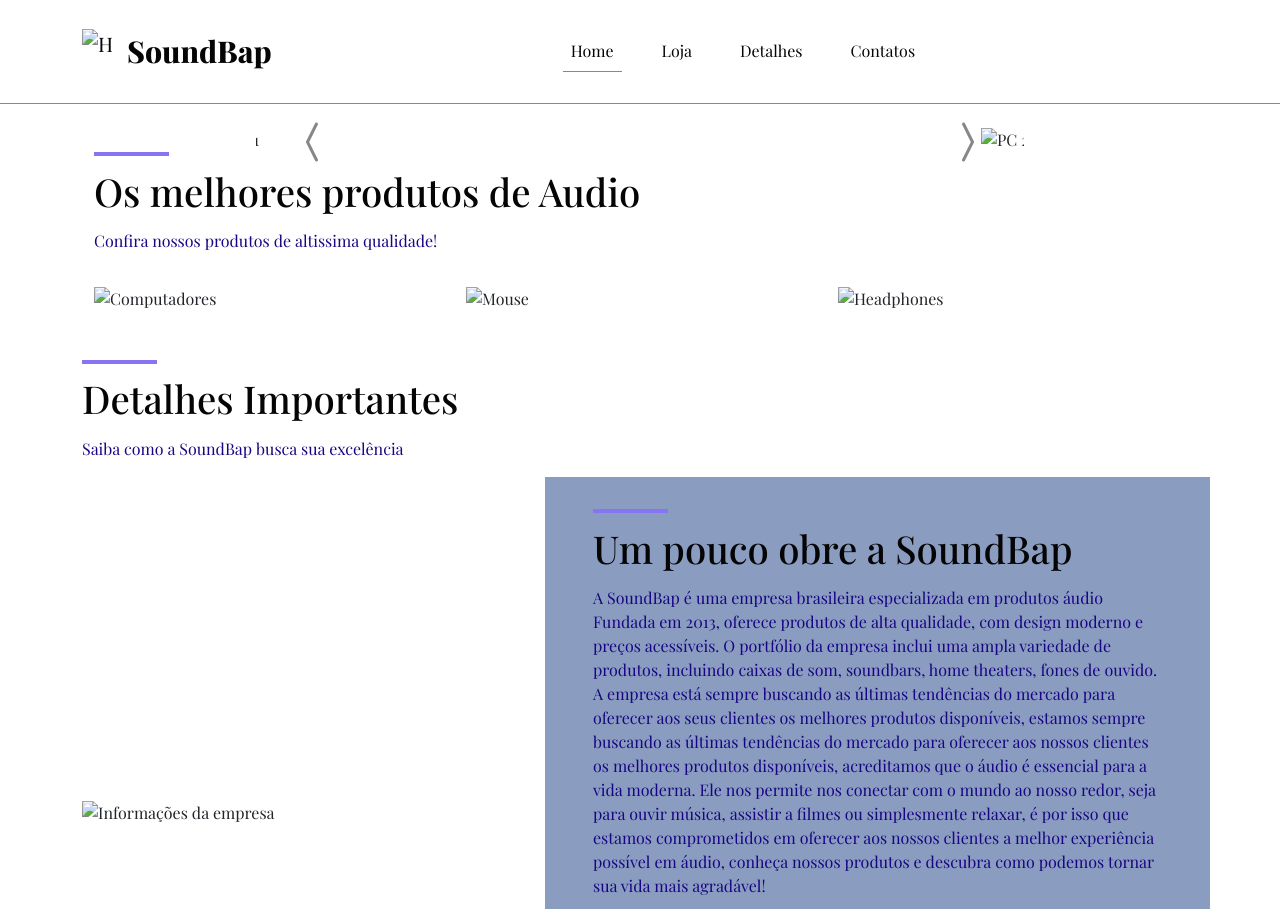
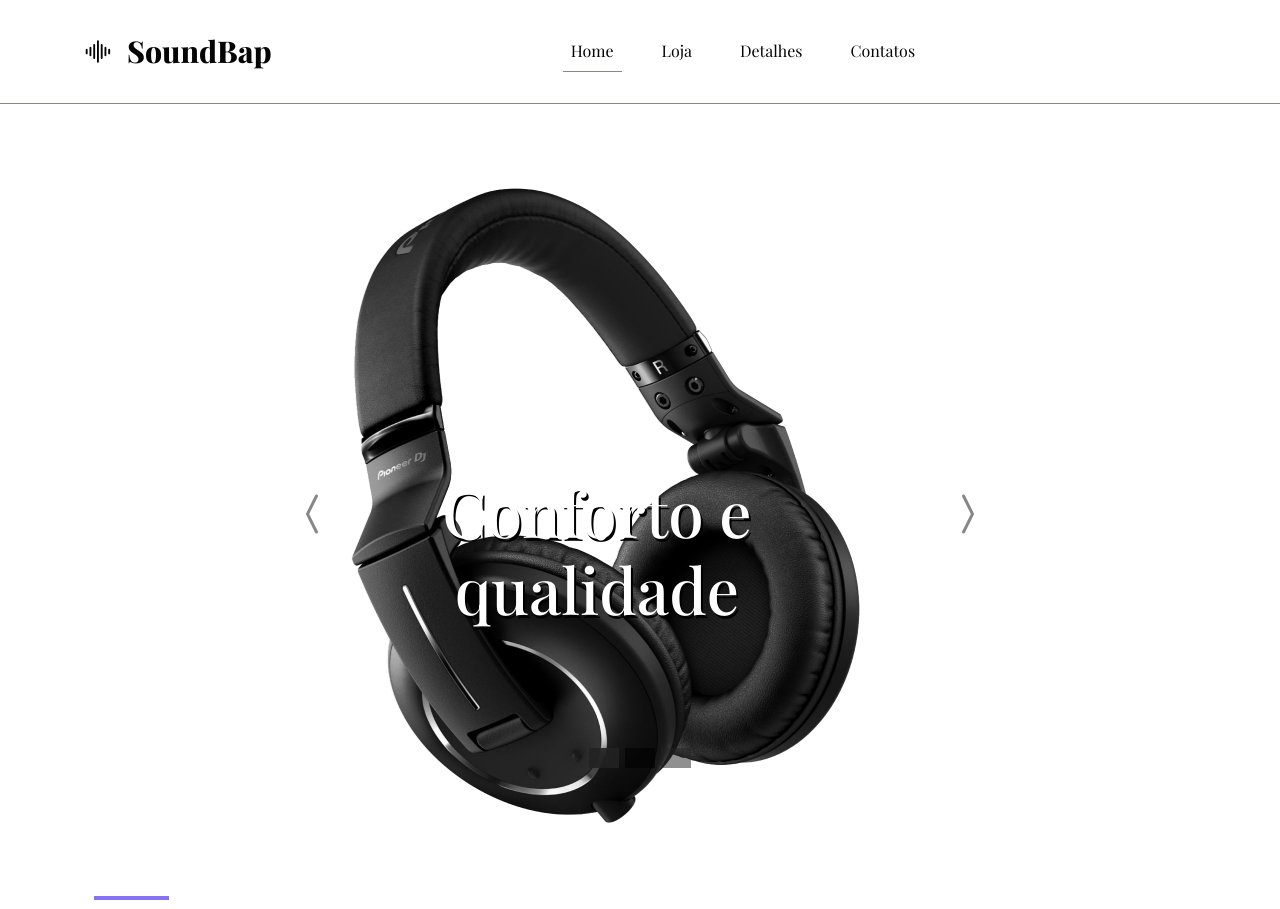
Before and after one commit to FelypeMadeira/Trabalho, a plain HTML site: page index.html in a window 1280 px wide. Shown: the top 909 px of the page. Drawn offline with nearby package versions, Linux system fonts and the light colour scheme; a web font is replaced by a local one.

Commit message:
index.html

```diff
--- a/index.html
+++ b/index.html
@@ -23,7 +23,7 @@
     <nav class="navbar navbar-expand-lg fixed-top bg-primary-color" id="navbar">
         <div class="container py-3">
             <a href="#" class="navbar-brand primary-color">
-                <img src="../img/soundwave.svg" alt="Hydra" width="30">
+                <img src="soundwave.svg" alt="Hydra" width="30">
                 <span>SoundBap</span>
             </a>
             <button class="navbar-toggler" type="button"  data-bs-toggle="collapse" data-bs-target="#navbar-items" aria-controls="navbar-items" aria-expanded="false" area-label="toggle navigation">
@@ -57,19 +57,19 @@
             </div>
             <div class="carousel-inner">
                 <div class=" carousel-item active">
-                    <img src="../img/carrossel1.png" alt="PC 1" class="d-block w-100">
+                    <img src="carrossel1.png" alt="PC 1" class="d-block w-100">
                     <div class="carousel-caption">
                         <h5>Conforto e qualidade</h5>
                     </div>
                 </div>
                 <div class=" carousel-item">
-                    <img src="../img/carrossel2.png" alt="PC 2" class="d-block w-100">
+                    <img src="carrossel2.png" alt="PC 2" class="d-block w-100">
                     <div class="carousel-caption">
                         <h5>Os melhores produtos de Audio</h5>
                     </div>
                 </div>
                 <div class=" carousel-item">
-                    <img src="../img/carrossel3.png" alt="PC 3" class="d-block w-100">
+                    <img src="carrossel3.png" alt="PC 3" class="d-block w-100">
                     <div class="carousel-caption">
                         <h5>Escolha o seu SoundBap</h5>
                         <a href="" class="btn btn-dark">
@@ -96,21 +96,21 @@
             <div class="col-12" id="featured-images">
                 <div class="row g-4">
                     <div class="col-12 col-md-4">
-                        <img src="../img/caixas.png" alt="Computadores" class="img-fluid" width="350">
+                        <img src="caixas.png" alt="Computadores" class="img-fluid" width="350">
                         <div class="banner-content">
                             <p class="secondary-color">caixas de som</p>
                             <h3>Para curtir com Amigos</h3>
                         </div>
                     </div>
                     <div class="col-12 col-md-4">
-                        <img src="../img/Soundb.png" alt="Mouse" class="img-fluid" width="350">
+                        <img src="Soundb.png" alt="Mouse" class="img-fluid" width="350">
                         <div class="banner-content">
                             <p class="secondary-color">Soundbar</p>
                             <h3>Para melhor experiência</h3>
                         </div>
                     </div>
                     <div class="col-12 col-md-4">
-                        <img src="../img/headp.jpg.png" alt="Headphones" class="img-fluid" width="350">
+                        <img src="headp.jpg.png" alt="Headphones" class="img-fluid" width="350">
                         <div class="banner-content">
                             <p class="secondary-color">Headphones</p>
                             <h3>Mais conforto</h3>
@@ -129,12 +129,12 @@
         <div class="col-12">
             <div class="row">
                 <div class="col-12 col-md-5" id="info-banner">
-                    <img src="../img/info.jpg" alt="Informações da empresa" class="img-fluid">
+                    <img src="info.jpg" alt="Informações da empresa" class="img-fluid">
                 </div>
                 <div class="col-12 col-md-7 bg-secondary-color" id="info-content">
                     <div class="col-12">
-                        <h2 class="title primary-color">Um pouco <s></s>obre a SoundBap</h2>
-                        <p class="subtitle secondary-color">A SoundBap é uma empresa brasileira especializada em produtos áudio  Fundada em 2013, oferece produtos de alta qualidade, com design moderno e preços acessíveis.  O portfólio da empresa inclui uma ampla variedade de produtos, incluindo caixas de som, soundbars, home theaters, fones de ouvido. A empresa está sempre buscando as últimas tendências do mercado para oferecer aos seus clientes os melhores produtos disponíveis, estamos sempre buscando as últimas tendências do mercado para oferecer aos nossos clientes os melhores produtos disponíveis, acreditamos que o áudio é essencial para a vida moderna. Ele nos permite nos conectar com o mundo ao nosso redor, seja para ouvir música, assistir a filmes ou simplesmente relaxar, é por isso que estamos comprometidos em oferecer aos nossos clientes a melhor experiência possível em áudio, conheça nossos produtos e descubra como podemos tornar sua vida mais agradável!</p>
+                        <h2 class="title primary-color">Um pouco sobre a SoundBap</h2>
+                        <p class="subtitle secondary-color">A SoundBap é uma empresa brasileira especializada em produtos áudio  Fundada em 2005, oferece produtos de alta qualidade, com design moderno e preços acessíveis.  O portfólio da empresa inclui uma ampla variedade de produtos, incluindo caixas de som, soundbars, home theaters, fones de ouvido. A empresa está sempre buscando as últimas tendências do mercado para oferecer aos seus clientes os melhores produtos disponíveis, estamos sempre buscando as últimas tendências do mercado para oferecer aos nossos clientes os melhores produtos disponíveis, acreditamos que o áudio é essencial para a vida moderna. Ele nos permite nos conectar com o mundo ao nosso redor, seja para ouvir música, assistir a filmes ou simplesmente relaxar, é por isso que estamos comprometidos em oferecer aos nossos clientes a melhor experiência possível em áudio, conheça nossos produtos e descubra como podemos tornar sua vida mais agradável!</p>
                     </div>
                     <div class="col-12" id="info-numbers">
                         <div class="row">
```
